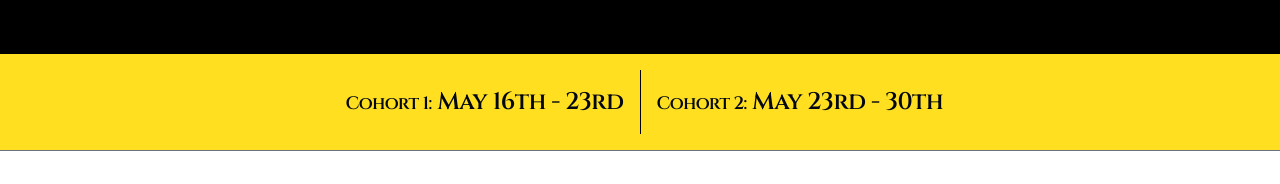
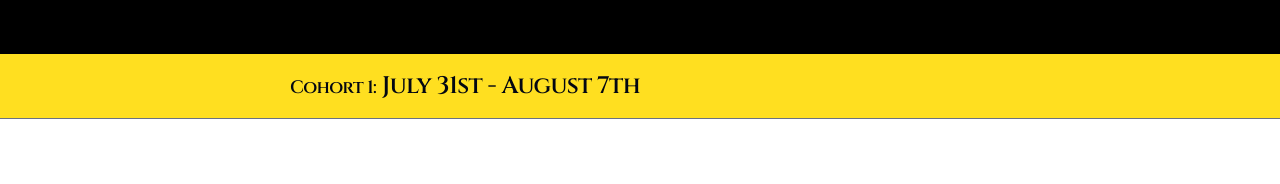
Before and after one commit to claudiocebpaz/ps-nucleus-2026, a React (Vite) app: page / in a window 1280 px wide. Shown: the part 746-930 px from the top of the page. Built offline with nearby package versions, Linux system fonts and the light colour scheme; a web font is replaced by a local one.

Commit message:
change date

```diff
--- a/src/components/home/CohortDates.tsx
+++ b/src/components/home/CohortDates.tsx
@@ -9,13 +9,7 @@ export default function CohortDates() {
           <div className="block sm:hidden">
             <div className="text-center">
               <h2 className="font-cinzel text-2xl font-semibold tracking-tight text-gray-950 whitespace-nowrap">
-                Cohort 1: May 16th - 23rd
-              </h2>
-            </div>
-            <div className="w-full h-px bg-black my-4"></div>
-            <div className="text-center">
-              <h2 className="font-cinzel text-2xl font-semibold tracking-tight text-gray-950 whitespace-nowrap">
-                Cohort 2: May 23rd - 30th
+                July 31st - August 7th
               </h2>
             </div>
           </div>
@@ -25,15 +19,8 @@ export default function CohortDates() {
             {/* Izquierda: Cohort 1, alineado a la derecha */}
             <div className="pr-4 text-right">
               <h2 className="font-cinzel text-2xl font-semibold tracking-tight text-gray-950 whitespace-nowrap">
-                <span className="text-lg">Cohort 1:</span> May 16th - 23rd
-              </h2>
-            </div>
-            {/* Separador vertical */}
-            <div className="w-px h-16 bg-black"></div>
-            {/* Derecha: Cohort 2, alineado a la izquierda */}
-            <div className="pl-4 text-left">
-              <h2 className="font-cinzel text-2xl font-semibold tracking-tight text-gray-950 whitespace-nowrap">
-                <span className="text-lg">Cohort 2:</span> May 23rd - 30th
+                <span className="text-lg">Cohort 1:</span> July 31st - August
+                7th
               </h2>
             </div>
           </div>
```
